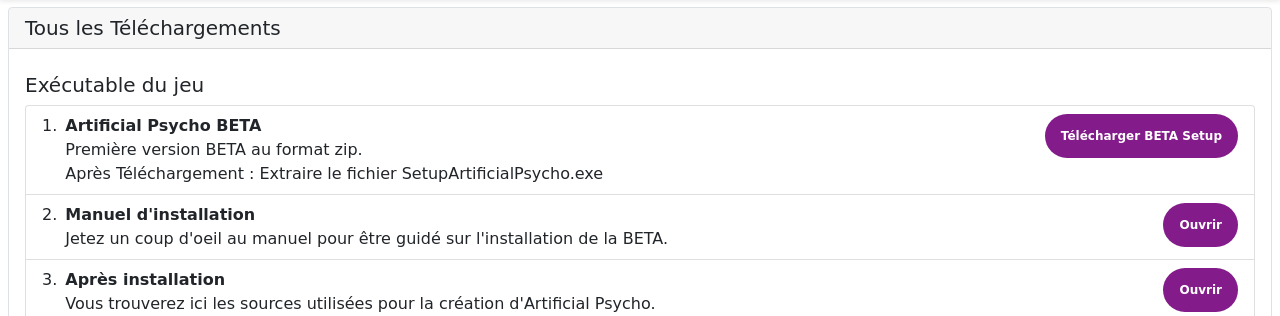
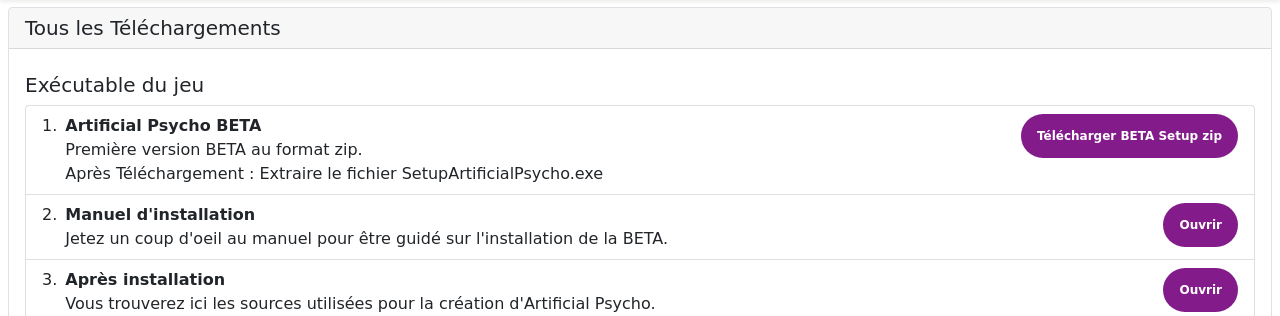
Before and after one commit to Strikeshyni/WebSite-ArtificialPsycho, a PHP site: page /Artificial_psycho/download.php in a window 1280 px wide. Shown: the part 58-374 px from the top of the page. Run offline with PHP 8.4, Linux system fonts and the light colour scheme; some web fonts are replaced.

Commit message:
modif download 3

```diff
--- a/Artificial_psycho/download.php
+++ b/Artificial_psycho/download.php
@@ -26,7 +26,7 @@ echo $myheader->getaddheader();
       Première version BETA au format zip.<br>
       Après Téléchargement : Extraire le fichier SetupArtificialPsycho.exe
     </div>
-    <a href="BETA/SetupFileToUnZip.zip" download><span class="badge bg-danger py-3 px-3 rounded-pill">Télécharger BETA Setup</span></a>
+    <a href="BETA/SetupFile.zip" download><span class="badge bg-danger py-3 px-3 rounded-pill">Télécharger BETA Setup zip</span></a>
   </li>
   <li class="list-group-item d-flex justify-content-between align-items-start">
     <div class="ms-2 me-auto">
```
